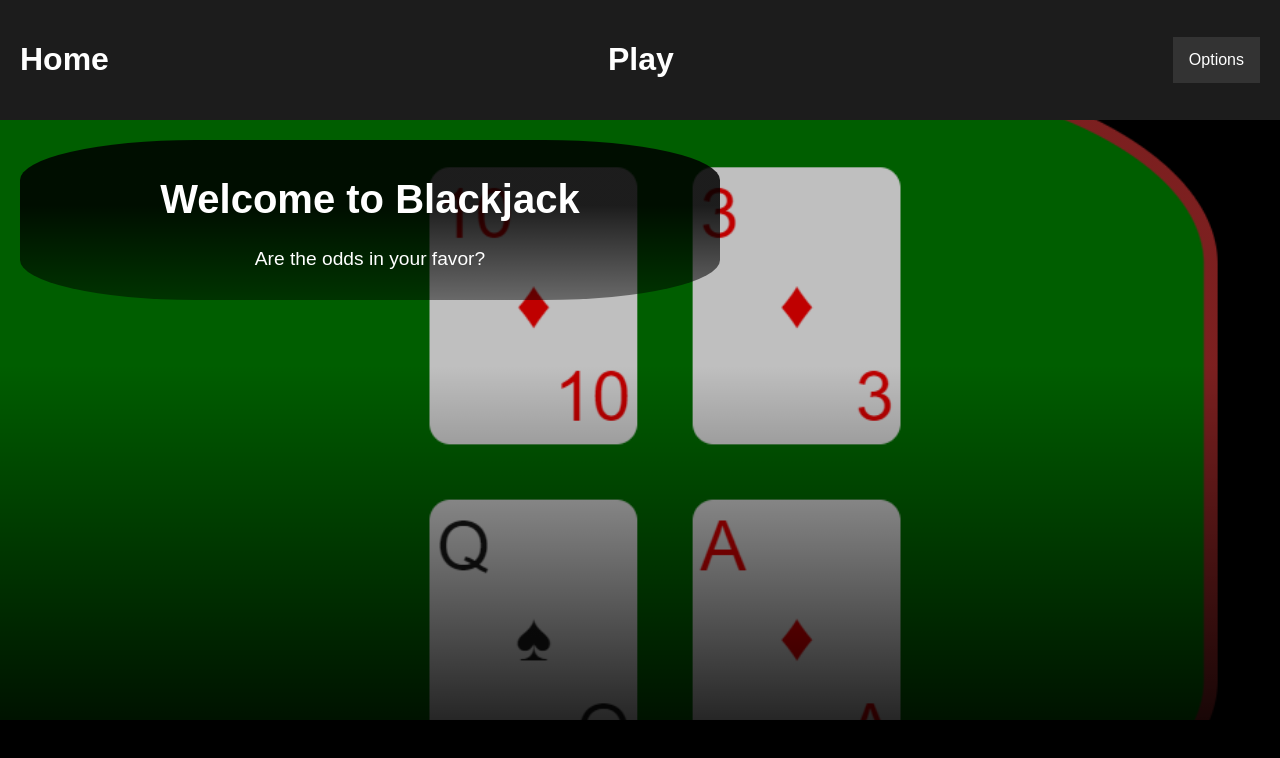
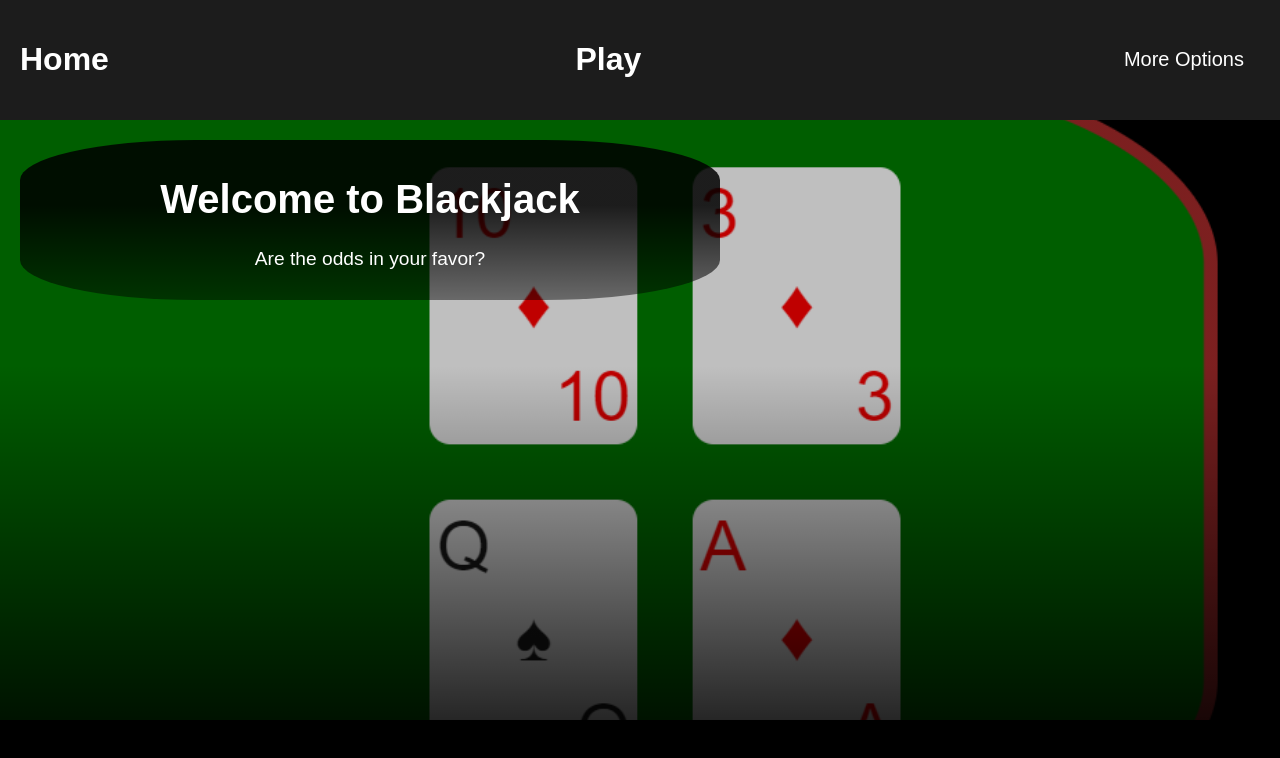
Before and after one commit to austdobe/blackJack, a React (Create React App) app: page / in a window 1280 px wide. Shown: the top 758 px of the page. Built offline with nearby package versions, Linux system fonts and the light colour scheme.

Commit message:
adjusted navbar and added dropdown menu

```diff
--- a/src/components/Header/header.styles.js
+++ b/src/components/Header/header.styles.js
@@ -4,6 +4,7 @@ import styled from "styled-components";
 export const Wrapper = styled.div `
     background: var(--darkGrey);
     padding: 0 20px;
+    overflow: hidden;
 
 
 `;
@@ -16,6 +17,7 @@ export const Content = styled.div `
     padding: 20px 0;
     margin: 0 auto;
     color: white;
+    font-size: 20px;
     text-decoration: none;
     outline:none;
     cursor: pointer;
@@ -24,6 +26,7 @@ export const Content = styled.div `
     .links{
         text-decoration: none;
         color: black;
+        font-weight: 300;
 
     }
     .links:hover{
@@ -45,21 +48,23 @@ export const Content = styled.div `
         display: inline-block;
         color: white;
         text-align: center;
+        background-color: var(--darkGrey);
         padding: 14px 16px;
         text-decoration: none;
     }
 
     li a:hover, .dropdown:hover .dropdownButton {
-        background-color: white;
+        background-color: var(--darkGrey) ;
+
     }
 
     li.dropdown {
         display: inline-block;
     }
-
     .dropdownContent {
         display: none;
         position: absolute;
+        right: 0;
         background-color: #f9f9f9;
         min-width: 160px;
         box-shadow: 0px 8px 16px 0px rgba(0,0,0,0.2);
@@ -67,15 +72,15 @@ export const Content = styled.div `
     }
 
     .dropdownContent a {
-        color: black;
+        color: white;
         padding: 12px 16px;
         text-decoration: none;
         display: block;
-        text-align: left;
+        text-align: center;
     }
 
     .dropdownContent a:hover   {
-        background-color: #f1f1f1;
+        background-color: var(--medGrey);
     }
 
     .dropdown:hover .dropdownContent {
--- a/src/components/Header/index.js
+++ b/src/components/Header/index.js
@@ -16,9 +16,8 @@ const Header = () =>(
             </Link>
             <ul>
                 <li className='dropdown'>
-                    <a href='javascript:void(0)' className='dropdownButton'>Options</a>
+                    <a href='javascript:void(0)' className='dropdownButton'>More Options</a>
                     <div className="dropdownContent">
-
                         <a href="https://austdobe.github.io" target='_blank' rel="noreferrer">My Portfolio</a>
                         <a href="https://www.github.com/austdobe" target='_blank' rel="noreferrer">My Github Profile</a>
                     </div>
```
